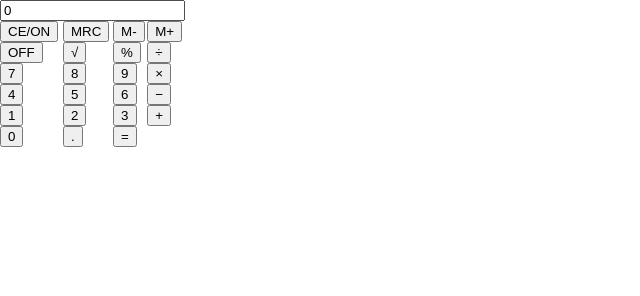
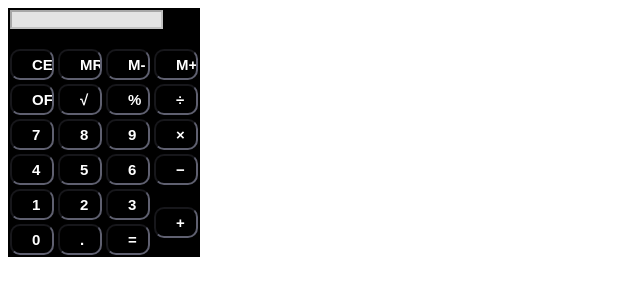
Before and after one commit to YuriNasci/Kalkulilo, a plain HTML site: page index.html in a window 1280 px wide. Shown: the whole page, without its empty margins (0-640 px from the left). Drawn offline with Linux system fonts and the light colour scheme.

Commit message:
Folhas de estilo
- Botões
- Display

```diff
--- a/index.html
+++ b/index.html
@@ -1,50 +1,51 @@
 <html>
   <head>
     <script type = "text/javascript" src = "kalkulilo.js"></script>
-    <link rel = "stylesheet" type = "text/css" href = "reset.css"/>
+    <!--<link rel = "stylesheet" type = "text/css" href = "reset.css"/> -->
+    <link rel = "stylesheet" type = "text/css" href = "stilo.css"/>
   </head>
   <body> <!--aqui começa o html-->
     <table cellspacing = 0 cellpadding = 2>
       <tr>
         <td colspan = 4>
           <form name = "formulario"><!--aqui foi criado um formulario para a caixa de texto,e um objeto chamado formulario-->
-            <input type="text" id="calculo" value = "0">
+              <input type="text" id = "calculo" disabled = "">
         </td>
       </tr>
       <tr><!--começo da tabela-->
-        <td><input type="button" class = "linha1" value="CE/ON" id="ce" onclick = "limpar();"></td>
-        <td><input type="button" class = "linha1" value="MRC"></td>
-        <td><input type="button" class = "linha1" value="M-"></td> <!--chama a funçao coleta-->
-        <td><input type="button" class = "linha1" value="M+"></td><!--onclick chama a funçao mostra quando clicado-->
+        <td><input type="button" class = "i2Style" value="CE/ON" id="ce" onclick = "limpar();"></td>
+        <td><input type="button" class = "i2Style" value="MRC"></td>
+        <td><input type="button" class = "i2Style" value="M-"></td> <!--chama a funçao coleta-->
+        <td><input type="button" class = "i2Style" value="M+"></td><!--onclick chama a funçao mostra quando clicado-->
       </tr>
       <tr>
-        <td><input type="button" value= "OFF" id = "off" onclick = "desligar();"></td><!--chama a funçao raiz-->
-        <td><input type="button" value= "&radic;" id="raiz_quadrada" onclick="calcular_raiz();"></td><!--chama a funçao raiz-->
-        <td><input type="button" name = "percentual" value = "%"></td>
-        <td><input type="button" value= "&divide;" id = "divisao" onclick="coleta('/');"></td>
+        <td><input type="button" class = "i2Style" value= "OFF" id = "off" onclick = "desligar();"></td><!--chama a funçao raiz-->
+        <td><input type="button" class = "i2Style" value= "&radic;" id="raiz_quadrada" onclick="calcular_raiz();"></td><!--chama a funçao raiz-->
+        <td><input type="button" class = "i2Style" name = "percentual" value = "%"></td>
+        <td><input type="button" class = "i2Style" value= "&divide;" id = "divisao" onclick="coleta('/');"></td>
       </tr>
       <tr>
-        <td><input type="button" value = "7" id="botao7" onclick="mostrar(7);"></td><!--onclick chama a funçao mostra quando clicado-->
-        <td><input type="button" value= "8" id="botao8" onclick="mostrar(8);"></td>
-        <td><input type="button" value= "9" id="botao9" onclick="mostrar(9);"></td>
-        <td><input type="button" value= "&times;" id = "multiplicacao" onclick="coletar('*');"></td>
+        <td><input type="button" class = "i2Style" value = "7" id="botao7" onclick="mostrar(7);"></td><!--onclick chama a funçao mostra quando clicado-->
+        <td><input type="button" class = "i2Style" value= "8" id="botao8" onclick="mostrar(8);"></td>
+        <td><input type="button" class = "i2Style" value= "9" id="botao9" onclick="mostrar(9);"></td>
+        <td><input type="button" class = "i2Style" value= "&times;" id = "multiplicacao" onclick="coletar('*');"></td>
       </tr>
       <tr>
-        <td><input type="button" value= "4" id="botao4" onclick="mostrar(4);"></td>
-        <td><input type="button" value= "5" id="botao5" onclick="mostrar(5);"></td>
-        <td><input type="button" value= "6" id="botao6" onclick="mostrar(6);"></td>
-        <td><input type="button" value = "&minus;" id="subtracao" onclick="coletar('-');"></td>
+        <td><input type="button" class = "i2Style" value= "4" id="botao4" onclick="mostrar(4);"></td>
+        <td><input type="button" class = "i2Style" value= "5" id="botao5" onclick="mostrar(5);"></td>
+        <td><input type="button" class = "i2Style" value= "6" id="botao6" onclick="mostrar(6);"></td>
+        <td><input type="button" class = "i2Style" value = "&minus;" id="subtracao" onclick="coletar('-');"></td>
       </tr>
       <tr>
-        <td><input type="button" value= "1" id="botao1" onclick="mostrar(1);"></td>
-        <td><input type="button" value= "2" id="botao2" onclick="mostrar(2);"></td>
-        <td><input type="button" value= "3" id="botao3" onclick="mostrar(3);"></td>
-        <td rowspan="2"><input type="button" value= "&#43;" id="soma" onclick="coletar('+');"></td><!--chama a funçao coleta-->
+        <td><input type="button" class = "i2Style" value= "1" id="botao1" onclick="mostrar(1);"></td>
+        <td><input type="button" class = "i2Style" value= "2" id="botao2" onclick="mostrar(2);"></td>
+        <td><input type="button" class = "i2Style" value= "3" id="botao3" onclick="mostrar(3);"></td>
+        <td rowspan="2"><input class = "i2Style" type="button" value= "&#43;" id="soma" onclick="coletar('+');"></td><!--chama a funçao coleta-->
       </tr>
       <tr>
-        <td><input type="button" value= "0" id="botao0" onclick="mostrar(0);"/></td>
-        <td><input type="button" value= "." name="ponto" id="ponto" onclick = "mostrar('.');"></td>
-        <td><input type="button" value= "=" id = "igual" onclick="calcular();"></td>
+        <td><input type="button" class = "i2Style" value= "0" id="botao0" onclick="mostrar(0);"/></td>
+        <td><input type="button" class = "i2Style" value= "." name="ponto" id="ponto" onclick = "mostrar('.');"></td>
+        <td><input type="button" class = "i2Style" value= "=" id = "igual" onclick="calcular();"></td>
       </tr>
       </form>
    </table>
--- a/stilo.css
+++ b/stilo.css
@@ -5,78 +5,37 @@
     Description:
         Purpose of the stylesheet follows.
 */
-
-table {
-    border: 10px solid red;
-}
-
-input[type = button]{
-    width: 35px;
-}
-
-td {
-    alignment-baseline: central;
-}
-.linha1 {
-    font-weight: bold;
-}
-
-.botao_estilo1{
-  font:bold 24px Arial, Helvetica, sans-serif;
+.i2Style{
+font:bold 15px Arial, "Comic Sans MS", cursive, sans-serif;
 font-style:normal;
-  color:#000000;
-  background:#f2f2f2;
-  border:0px solid #ffffff;
-  text-shadow:-1px 1px 0px #fff;
-  box-shadow:0px 0px 7px #000000;
-  -moz-box-shadow:0px 0px 7px #000000;
-  -webkit-box-shadow:0px 0px 7px #000000;
-  border-radius:20px 20px 20px 20px;
-  -moz-border-radius:20px 20px 20px 20px;
-  -webkit-border-radius:20px 20px 20px 20px;
-  width:67px;
-  padding:12px 43px;
+color:#ffffff;
+background:#000000;
+border:2px inset #5f6070;
+border-radius:10px 10px 10px 10px;
+-moz-border-radius:10px 10px 10px 10px;
+-webkit-border-radius:10px 10px 10px 10px;
+width:9px;
+padding:5px 20px;
 cursor:pointer;
 margin:0 auto;
 }
-.botao_estilo1:active{
-  cursor:pointer;
-  position:relative;
-  top:2px;
-}
-
-.botao_estilo2{
-  font:normal 15px "Comic Sans MS", cursive, sans-serif;
-  font-style:normal;
-  color:#ffffff;
-  background:#000000;
-  border:6px inset #bbb;
-  text-shadow:-5px 1px 0px #25444d;
-  box-shadow:-8px 1px 10px #d1cfd1;
-  -moz-box-shadow:-8px 1px 10px #d1cfd1;
-  -webkit-box-shadow:-8px 1px 10px #d1cfd1;
-  border-radius:10px 10px 10px 10px;
-  -moz-border-radius:10px 10px 10px 10px;
-  -webkit-border-radius:10px 10px 10px 10px;
-  width:7px;
-  padding:0px 15px;
-  cursor:pointer;
-  margin:0 auto;
-}
-
-.botao_estilo2:active{
+.i2Style:active{
 cursor:pointer;
 position:relative;
 top:2px;
 }
 
 
-body {
+table {
     background: black;
 }
 
 #calculo {
     text-align: right;
+    font-family: "lcd";
+    color: black;
+    font-size: 17px;
+    background: #e3e3e3;
 }
 
 @font-face {
```
Lines whose indentation alone changed are shown as unchanged.
